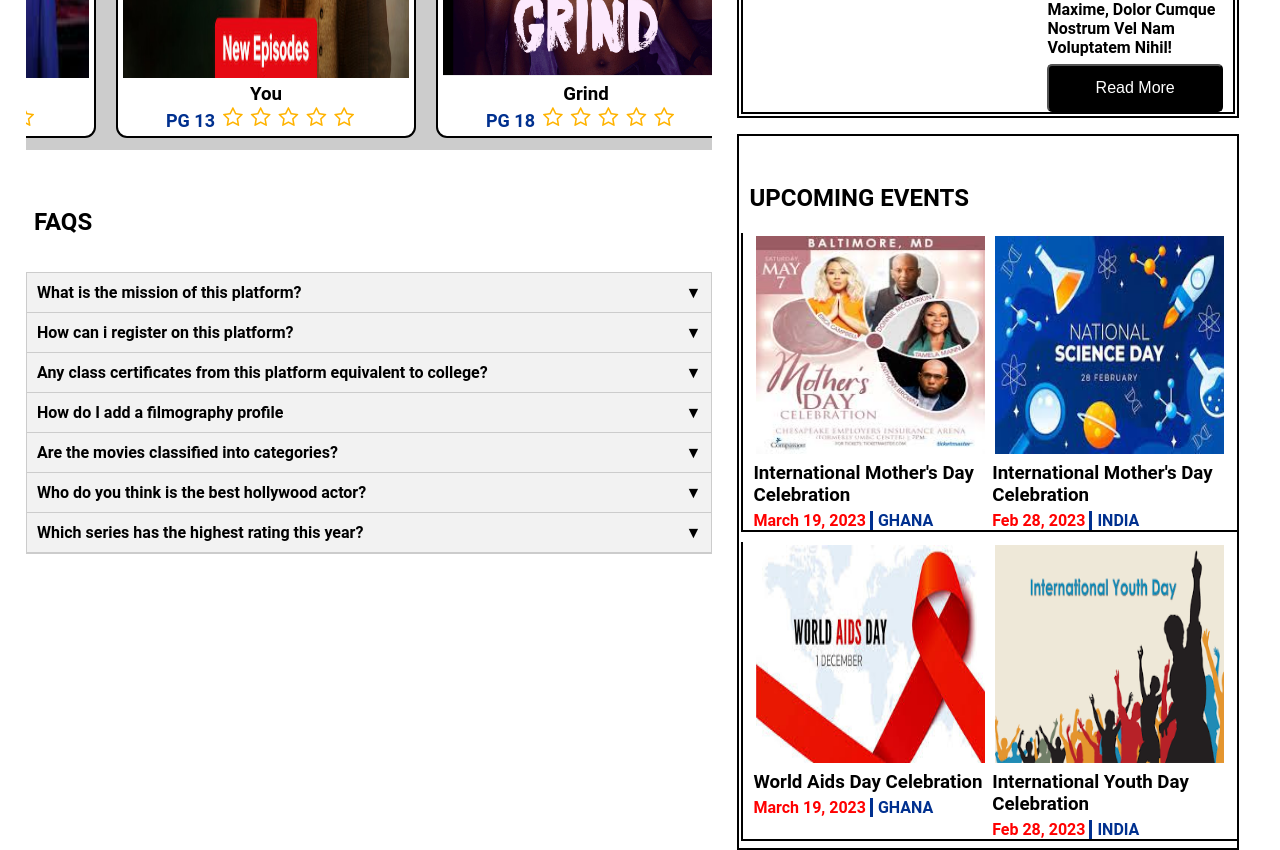
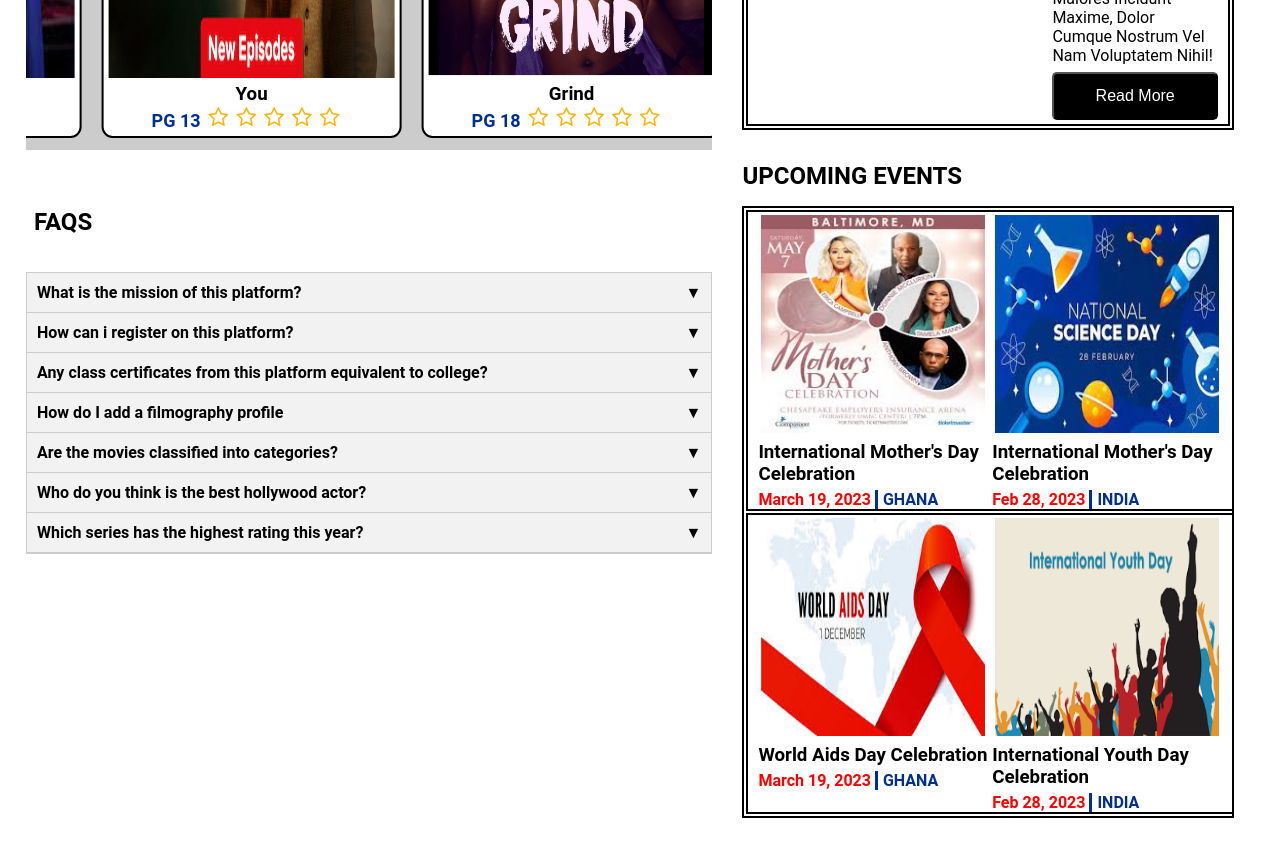
Before and after one commit to Sebastine-thrive/talkafrica, a plain HTML site: page index.html in a window 1280 px wide. Shown: the part 1420-2270 px from the top of the page. Drawn offline with Linux system fonts and the light colour scheme.

Commit message:
events border update

```diff
--- a/css/styles.css
+++ b/css/styles.css
@@ -60,7 +60,7 @@ nav {
 
 
 .menu-btn {
-  display: none;
+    display: none;
    color: white;
     background-color: var(--main-color);
     height: 34px;
@@ -229,7 +229,7 @@ font-weight: bolder;
   }
 
   100% {
-    transform: translateX(calc(-350px * 4));
+    transform: translateX(calc(-370px * 4));
   }
 }
 
@@ -267,7 +267,6 @@ font-weight: bolder;
   align-items: center;
 }
 
-
 .movie-rating p, .series-rating p {
   color: var(--main-color);
   text-transform: capitalize;
@@ -281,7 +280,6 @@ font-weight: bolder;
   padding-top: 2rem;
 }
 
-
 /* star rating icons */
 
 .series h2 {
@@ -289,7 +287,6 @@ padding: 1rem 0.5rem;
 text-transform: uppercase;
 font-weight: bolder;
 }
-
 
 /* star ratings */
 
@@ -329,7 +326,6 @@ font-weight: bolder;
 {
 	content: "\f005";
 }
-
 
 
 /* FAQS */
@@ -378,11 +374,10 @@ font-weight: bolder;
   display: none;
 }
 
-
 .right_section {
   display: flex;
   flex-direction: column;
-  padding:0 15px;
+  padding:0 20px;
   margin:0 10px;
   width: 45%;
 }
@@ -395,7 +390,7 @@ font-weight: bolder;
 }
 
 .top-stories h2 {
-padding: 1rem 0.5rem;
+padding: 1rem 0;
 text-transform: uppercase;
 font-weight: bolder;
 }
@@ -408,7 +403,7 @@ font-weight: bolder;
 
 .story {
   display: flex;
-  margin: 2px;
+  margin: 2px ;
   border: 2px solid black;
 }
 
@@ -430,11 +425,14 @@ font-weight: bolder;
 
 .story-body p {
   padding: 7px 0;
+  font-weight: normal;
 }
 .story-body button {
   height: 3rem;
   width: 100%;
-  margin-right: 2rem;
+ text-align: center;
+  /* margin-right: 2rem; */
+  margin-bottom: 4px;
   text-transform: capitalize;
   font-size: 1rem;
   color: white;
@@ -451,14 +449,17 @@ font-weight: bolder;
   flex-direction: column;
   max-width: 100%;
   margin-top: 1rem;
-  border: 2px solid black;
-  padding-top: 2rem;
-  padding-bottom: 2px;
-  padding-left: 2px;
+
 }
 
+.events-body {
+  border: 2px solid black;
+   padding-bottom: 2px;
+  padding-left: 2px;
+  padding-top: 2px;
+}
 .upcoming-events h2 {
-padding: 1rem 0.5rem;
+padding: 1rem 0;
 text-transform: uppercase;
 font-weight: bolder;
 }
@@ -467,11 +468,15 @@ font-weight: bolder;
   display: flex;
   padding: 0 8px;
   max-width: 100%;
-  margin: 5px 0;
+  border-top: 2px solid black;
   border-left: 2px solid black;
   border-bottom: 2px solid black;
+}
 
+.events1 {
+  margin-bottom: 2px;
 }
+
 .event-info {
   display: flex;
   flex-direction: column;
@@ -480,7 +485,7 @@ font-weight: bolder;
 }
 
 .event-info img{
-   width: 20rem;
+   width: 18rem;
   height: 14rem;
   padding: 3px;
 }
@@ -586,7 +591,6 @@ justify-content: space-between;
   width: 20rem;
 }
 
-
 .event-info {
   flex-wrap: wrap;
 }
@@ -606,6 +610,11 @@ justify-content: space-between;
   width: 100%;
   overflow-x: hidden;
   margin: 5px;
+}
+
+.story-body button {
+
+  margin-top: 1rem;
 }
 }
 
@@ -643,11 +652,6 @@ display: none;
   padding-top: 20px;
 }
 
-  .navbar .menu-btn
-    {
-        display: block;
-        z-index: 999;
-    }
 
   .small .menu li {
   padding: 5px 0;
@@ -662,10 +666,18 @@ display: none;
   display: none;
 }
 
-}
+
 
 nav .links .profile-pic, nav .links .logout {
     display: block;
+  }
+
+
+  .navbar .menu-btn
+    {
+        display: block;
+        z-index: 999;
+    }
   }
 
 @media(max-width: 541px){
--- a/index.html
+++ b/index.html
@@ -752,7 +752,8 @@
             <div class="upcoming-events" id="events">
                 <h2>Upcoming events</h2>
 
-                <div class="events">
+                <div class="events-body">
+                    <div class="events events1">
                         <div class="event-info">
                             <img src="./images/events images/mothersday.jpg" alt="mother's day image">
                             <h3>International Mother's day celebration</h3>
@@ -770,7 +771,7 @@
                         </div>
                     </div>
 
-                <div class="events">
+                    <div class="events event2">
                         <div class="event-info">
                             <img src="./images/events images/world_aids_day.jpg" alt="aids day image">
                             <h3> World Aids day celebration</h3>
@@ -785,6 +786,7 @@
                             <p> <span class="date"> Feb 28, 2023</span>
                                 <span class="place"> india </span>
                             </p>
+                        </div>
                     </div>
                 </div>
             </div>
```
Lines whose indentation alone changed are shown as unchanged.
